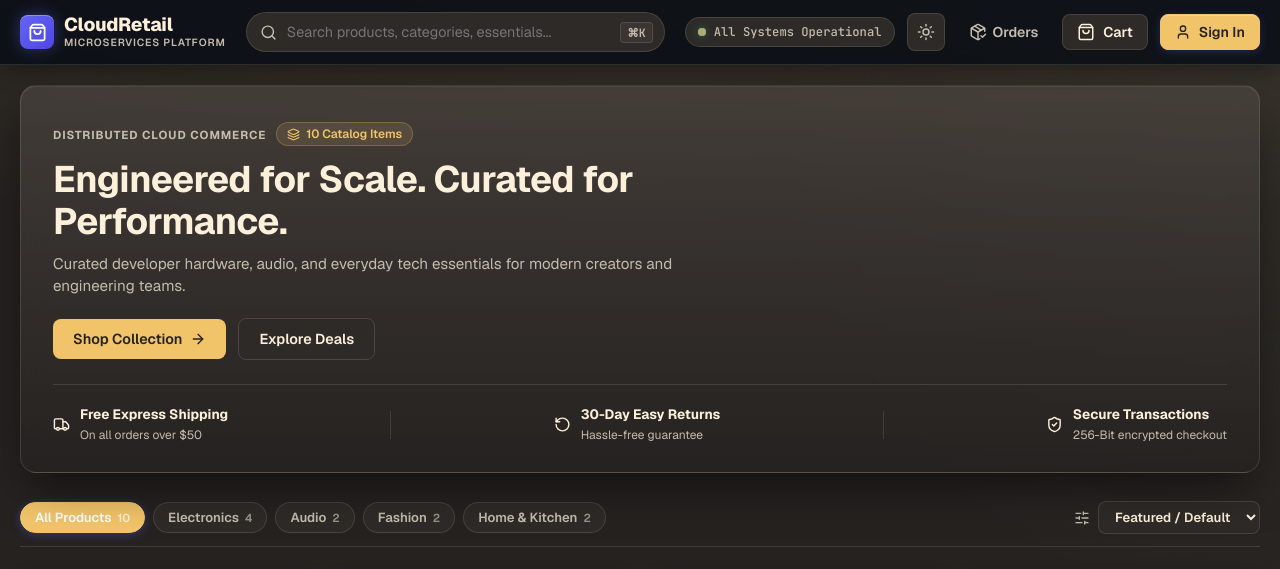
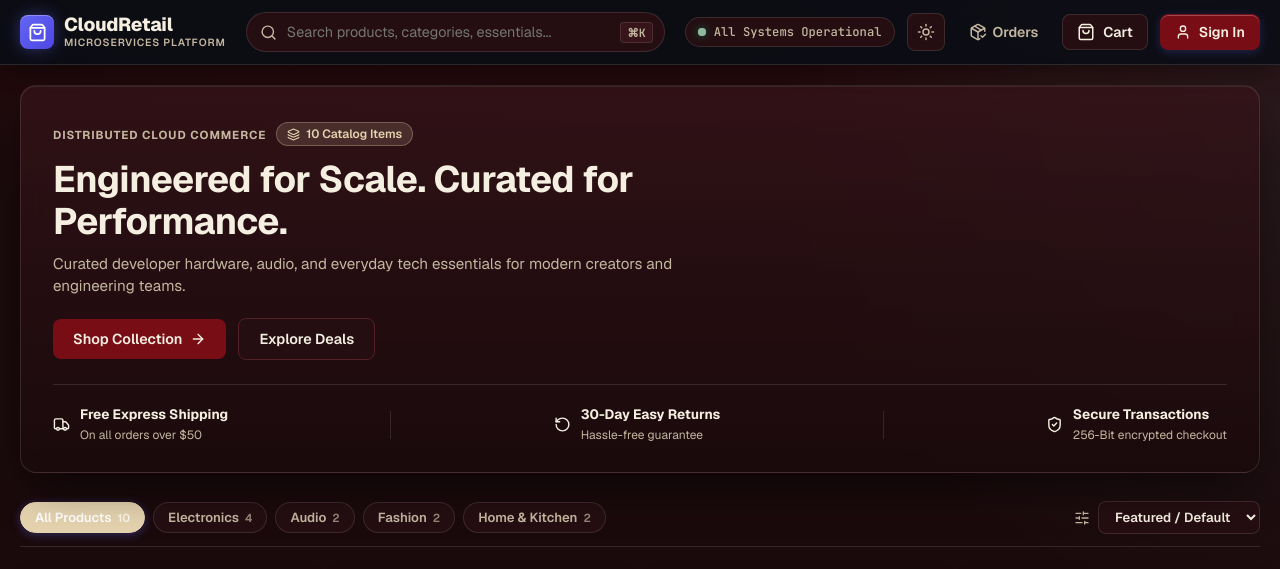
Before and after one commit to riteshdawale02/retail-store-microservices, a React (Vite) app in the folder frontend/: page / in a window 1280 px wide. Shown: the top 569 px of the page. Built offline with nearby package versions, Linux system fonts and the light colour scheme; no server answers; grey boxes are pictures that could not be loaded.

Commit message:
Update color palette to burgundy, champagne, linen and powder blue

```diff
--- a/frontend/src/App.css
+++ b/frontend/src/App.css
@@ -262,20 +262,20 @@
 }
 
 .hero-simple-card {
-  background: linear-gradient(180deg, rgba(76, 69, 65, 0.72) 0%, rgba(37, 34, 32, 0.9) 100%);
+  background: linear-gradient(180deg, rgba(54, 20, 26, 0.75) 0%, rgba(26, 10, 12, 0.9) 100%);
   backdrop-filter: blur(14px);
   -webkit-backdrop-filter: blur(14px);
   border: 1px solid var(--border-subtle);
   border-radius: var(--radius-lg);
   padding: 36px 32px 28px;
-  box-shadow: 0 20px 48px -12px rgba(0, 0, 0, 0.6), inset 0 1px 0 rgba(252, 240, 218, 0.08);
+  box-shadow: 0 20px 48px -12px rgba(0, 0, 0, 0.6), inset 0 1px 0 rgba(245, 239, 225, 0.08);
 }
 
 [data-theme="light"] .hero-simple-card,
 .light-theme .hero-simple-card {
-  background: linear-gradient(180deg, #FFFFFF 0%, #FAF4E8 100%);
-  border: 1px solid var(--border-subtle);
-  box-shadow: 0 12px 32px -4px rgba(76, 69, 65, 0.06);
+  background: linear-gradient(180deg, #FFFFFF 0%, #FAF6EE 100%);
+  border: 1px solid var(--border-subtle);
+  box-shadow: 0 12px 32px -4px rgba(121, 13, 22, 0.06);
 }
 
 .hero-copy {
@@ -303,9 +303,9 @@
   align-items: center;
   gap: 6px;
   padding: 3px 10px;
-  background: rgba(242, 196, 106, 0.12);
+  background: rgba(229, 211, 175, 0.15);
   color: var(--accent-indigo);
-  border: 1px solid rgba(242, 196, 106, 0.25);
+  border: 1px solid rgba(229, 211, 175, 0.3);
   border-radius: var(--radius-full);
   font-size: 0.75rem;
   font-weight: 600;
--- a/frontend/src/index.css
+++ b/frontend/src/index.css
@@ -1,6 +1,7 @@
 /* ==========================================================================
    CloudRetail Storefront Design System & Global Styles
-   Earthy Ochre & Espresso Palette (#FCF0DA, #AEAC78, #F2C46A, #4C4541)
+   Burgundy, Champagne, Linen & Powder Blue Palette
+   (#790D16, #E5D3AF, #F5EFE1, #AEC4D4)
    ========================================================================== */
 
 :root {
@@ -8,42 +9,42 @@
   --font-mono: 'JetBrains Mono', monospace;
   --font-display: 'Geist', var(--font-sans);
 
-  /* Earthy Ochre & Espresso Palette */
-  --bg-primary: #252220;
-  --bg-secondary: #2E2A27;
-  --bg-tertiary: #3A3532;
-  --bg-card: #322D2A;
-  --bg-card-hover: #3E3834;
-  --bg-overlay: rgba(37, 34, 32, 0.88);
-  --bg-input: #252220;
+  /* Deep Burgundy & Champagne Palette */
+  --bg-primary: #1A0A0C;
+  --bg-secondary: #240E12;
+  --bg-tertiary: #36141A;
+  --bg-card: #2A1115;
+  --bg-card-hover: #3B181E;
+  --bg-overlay: rgba(26, 10, 12, 0.88);
+  --bg-input: #1A0A0C;
 
-  --border-subtle: rgba(252, 240, 218, 0.12);
-  --border-strong: #4C4541;
-  --border-focus: #F2C46A;
-  --border-highlight: rgba(242, 196, 106, 0.35);
+  --border-subtle: rgba(245, 239, 225, 0.12);
+  --border-strong: #542028;
+  --border-focus: #E5D3AF;
+  --border-highlight: rgba(229, 211, 175, 0.35);
 
-  --primary: #F2C46A;
-  --primary-contrast: #252220;
-  --primary-hover: #E3B455;
-  --primary-glow: rgba(242, 196, 106, 0.28);
+  --primary: #790D16;
+  --primary-contrast: #F5EFE1;
+  --primary-hover: #91121C;
+  --primary-glow: rgba(121, 13, 22, 0.35);
 
-  --accent-indigo: #F2C46A;
-  --accent-indigo-hover: #F8D385;
-  --accent-indigo-glow: rgba(242, 196, 106, 0.25);
-  --accent-cyan-bright: #AEAC78;
+  --accent-indigo: #E5D3AF;
+  --accent-indigo-hover: #F2E4C7;
+  --accent-indigo-glow: rgba(229, 211, 175, 0.25);
+  --accent-cyan-bright: #AEC4D4;
 
-  --accent-emerald: #AEAC78;
-  --accent-amber: #F2C46A;
-  --accent-rose: #D96B6B;
-  --accent-cyan: #AEAC78;
+  --accent-emerald: #8FB89E;
+  --accent-amber: #E5D3AF;
+  --accent-rose: #C73E47;
+  --accent-cyan: #AEC4D4;
 
-  --text-main: #FCF0DA;
-  --text-muted: #C4BCAC;
-  --text-subtle: #8E8678;
+  --text-main: #F5EFE1;
+  --text-muted: #C4B7A0;
+  --text-subtle: #8F7E68;
 
   --shadow-sm: 0 1px 3px rgba(0, 0, 0, 0.4);
-  --shadow-md: 0 8px 24px -4px rgba(0, 0, 0, 0.5), 0 0 16px rgba(242, 196, 106, 0.08);
-  --shadow-lg: 0 16px 48px -8px rgba(0, 0, 0, 0.7), 0 0 32px rgba(242, 196, 106, 0.12);
+  --shadow-md: 0 8px 24px -4px rgba(0, 0, 0, 0.5), 0 0 16px rgba(121, 13, 22, 0.1);
+  --shadow-lg: 0 16px 48px -8px rgba(0, 0, 0, 0.7), 0 0 32px rgba(121, 13, 22, 0.15);
 
   --radius-sm: 8px;
   --radius-md: 12px;
@@ -56,48 +57,48 @@
   --transition-normal: 0.2s cubic-bezier(0.16, 1, 0.3, 1);
 }
 
-/* Light Mode (Vanilla Cream & Deep Espresso) */
+/* Light Mode (Linen Cream & Deep Burgundy) */
 [data-theme="light"],
 .light-theme {
-  --bg-primary: #FCF0DA;
-  --bg-secondary: #F3E4C8;
-  --bg-tertiary: #E8D5B3;
+  --bg-primary: #F5EFE1;
+  --bg-secondary: #ECE4D2;
+  --bg-tertiary: #E0D5C0;
   --bg-card: #FFFFFF;
-  --bg-card-hover: #FAF4E8;
-  --bg-overlay: rgba(76, 69, 65, 0.45);
+  --bg-card-hover: #FAF6EE;
+  --bg-overlay: rgba(121, 13, 22, 0.45);
   --bg-input: #FFFFFF;
 
-  --border-subtle: #E2D1B3;
-  --border-strong: #C4B18F;
-  --border-focus: #4C4541;
-  --border-highlight: rgba(76, 69, 65, 0.25);
+  --border-subtle: #DED4BF;
+  --border-strong: #C8BBA0;
+  --border-focus: #790D16;
+  --border-highlight: rgba(121, 13, 22, 0.25);
 
-  --primary: #4C4541;
-  --primary-contrast: #FCF0DA;
-  --primary-hover: #36312E;
-  --primary-glow: rgba(76, 69, 65, 0.15);
+  --primary: #790D16;
+  --primary-contrast: #F5EFE1;
+  --primary-hover: #5F0910;
+  --primary-glow: rgba(121, 13, 22, 0.2);
 
-  --accent-indigo: #876523;
-  --accent-indigo-hover: #6D511B;
-  --accent-indigo-glow: rgba(135, 101, 35, 0.15);
-  --accent-cyan-bright: #686742;
+  --accent-indigo: #790D16;
+  --accent-indigo-hover: #5F0910;
+  --accent-indigo-glow: rgba(121, 13, 22, 0.15);
+  --accent-cyan-bright: #5A7E94;
   --font-mono: 'JetBrains Mono', monospace;
   --font-display: 'Geist', var(--font-sans);
   --card-radius: 12px;
   --control-radius: 8px;
 
-  --accent-emerald: #686742;
-  --accent-amber: #C69533;
-  --accent-rose: #B84A4A;
-  --accent-cyan: #74734D;
+  --accent-emerald: #48775B;
+  --accent-amber: #9C6E2E;
+  --accent-rose: #8E1620;
+  --accent-cyan: #6B8B9E;
 
-  --text-main: #4C4541;
-  --text-muted: #6B625C;
-  --text-subtle: #8E847C;
+  --text-main: #26080B;
+  --text-muted: #685951;
+  --text-subtle: #8E7E74;
 
-  --shadow-sm: 0 1px 2px rgba(76, 69, 65, 0.05);
-  --shadow-md: 0 4px 12px rgba(76, 69, 65, 0.08);
-  --shadow-lg: 0 12px 24px rgba(76, 69, 65, 0.1);
+  --shadow-sm: 0 1px 2px rgba(121, 13, 22, 0.05);
+  --shadow-md: 0 4px 12px rgba(121, 13, 22, 0.08);
+  --shadow-lg: 0 12px 24px rgba(121, 13, 22, 0.1);
 }
 
 /* Reset & Global Elements */
@@ -123,8 +124,8 @@ body {
   overflow-x: hidden;
   background-color: var(--bg-primary);
   background-image:
-    radial-gradient(ellipse 90% 45% at 50% -12%, rgba(242, 196, 106, 0.12), transparent),
-    radial-gradient(circle 500px at 100% 15%, rgba(174, 172, 120, 0.08), transparent);
+    radial-gradient(ellipse 90% 45% at 50% -12%, rgba(121, 13, 22, 0.2), transparent),
+    radial-gradient(circle 500px at 100% 15%, rgba(174, 196, 212, 0.08), transparent);
   background-attachment: fixed;
   color: var(--text-main);
   font-feature-settings: "cv02", "cv03", "cv04", "cv11";
@@ -144,7 +145,8 @@ body {
 [data-theme="light"] body,
 .light-theme body {
   background-image:
-    radial-gradient(ellipse 80% 35% at 50% -10%, rgba(242, 196, 106, 0.08), transparent);
+    radial-gradient(ellipse 80% 35% at 50% -10%, rgba(121, 13, 22, 0.06), transparent),
+    radial-gradient(circle 500px at 100% 15%, rgba(174, 196, 212, 0.08), transparent);
 }
 
 h1, h2, h3, h4, h5, h6 {
```
Also changed, not shown: 1 other file (tests, documents, lock files or other folders).
